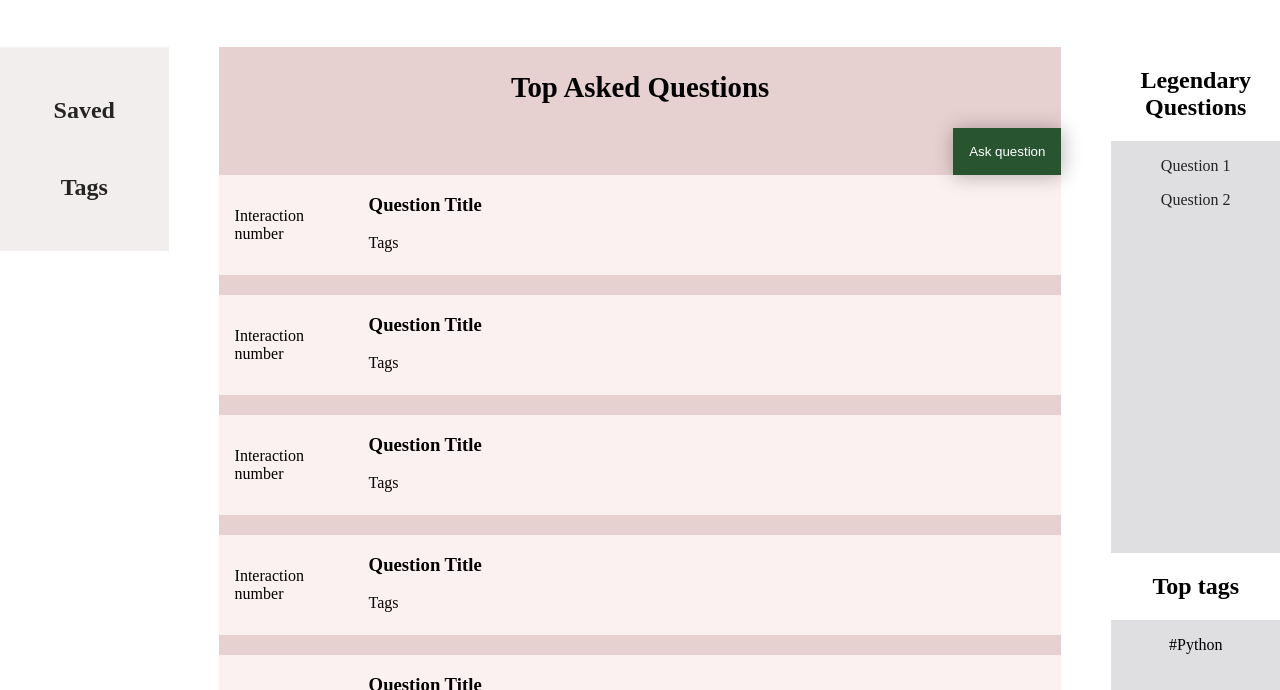
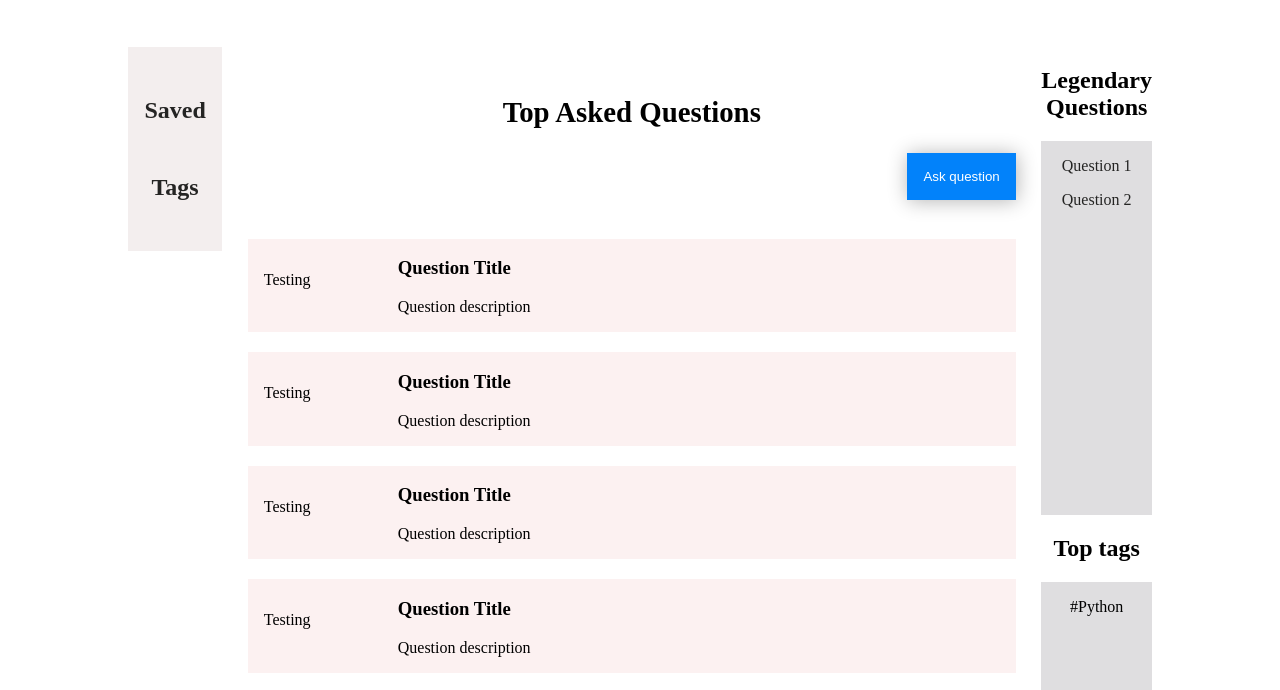
Before and after one commit to giaongo/Answerpedia, a plain HTML site: page ui/index.html in a window 1280 px wide. Shown: the part 103-793 px from the top of the page. Drawn offline with Linux system fonts and the light colour scheme.

Commit message:
adding js file for index.html

```diff
--- a/ui/css/style.css
+++ b/ui/css/style.css
@@ -9,6 +9,8 @@
     --pink-grey:#f3eeee;
     --light-pink:#fcf1f1;
     --darker-pink:#E7D0D0;
+    --light-blue: rgb(2, 130, 250);
+    --blue: #0427ee;
     --green:#285430;
     --grey:#DFDEE0;
     --dark-grey:#2d2e2d;
@@ -101,13 +103,22 @@ button:active {
     margin-left: auto;
 }
 
+
 #feed {
     display:flex;
     margin-top: var(--margin-large);
+    /* justify-content: center; */
 }
 
-#feed nav,#feed aside {
+#feed nav {
+    margin-left: 10%;
+    flex: 1;
+}
+
+#feed aside {
     flex:1;
+    margin-right: 10%;
+
 }
 #feed .allQuestions {
     flex:5;
@@ -135,20 +146,36 @@ button:active {
     font-size:var(--font-heading-medium);
 }
 
-.allQuestions h2 {
+.allQuestionsContainer {
+    margin: 2%;
+    width: 60%;
+}
+
+.topAskedQuestions h2 {
     text-align: center;
     font-size: var(--font-heading-large);
 }
-.allQuestions button {
+.topAskedQuestions button {
     float:right;
-    background-color: var(--green);
-
+    background-color: var(--light-blue);
     border: none;
     padding:var(--padding-small);
     cursor:pointer;
     box-shadow:1px 1px 20px rgba(0, 0,0,0.3);
+    margin-bottom: 5%;
 }
-.allQuestions button a {
+
+.topAskedQuestions button:hover {
+    background-color: var(--blue);
+    /* transition: 0.5s; */
+    color: var(--white);
+}
+
+.topAskedQuestions button:active {
+    box-shadow: 0 5px var(--blue);
+    transform: translateY(1px);
+}
+.topAskedQuestions button a {
     color:var(--white);
     text-decoration: none;
 }
--- a/ui/index.html
+++ b/ui/index.html
@@ -4,7 +4,7 @@
     <meta charset="UTF-8">
     <meta http-equiv="X-UA-Compatible" content="IE=edge">
     <meta name="viewport" content="width=device-width, initial-scale=1.0">
-    <title>Answerpedia Feed</title>
+    <title>News Feed</title>
     <link href="css/style.css" rel="stylesheet">
     <script src="https://kit.fontawesome.com/3e403a213d.js" crossorigin="anonymous"></script>
 </head>
@@ -30,12 +30,14 @@
                 <li><a href="tags.html">Tags</a></li>
             </ul>
         </nav>
-        <article class="allQuestions">
+        <div class="allQuestionsContainer">
+            <article class="topAskedQuestions">
                 <h2>Top Asked Questions</h2>
                 <button><a href="add-question.html">Ask question</a></button>
                 <!-- The below articles will be made dynamically in js file based on the fetch data from
                 backend -->
-            <article class="question">
+                <div class="questionContainer">
+                    <!-- <article class="question">
                         <p>Interaction number</p>
                         <div>
                             <h3>Question Title</h3>
@@ -76,9 +78,10 @@
                             <h3>Question Title</h3>
                             <p>Tags</p>
                         </div>
+                    </article> -->
+                </div>
             </article>
-
-        </article>
+        </div>
         <aside>
             <h2>Legendary Questions </h2>
             <div class="legendaryContainer">
@@ -91,5 +94,6 @@
             </div>
         </aside>
     </main>
+    <script src="/ui/js/index.js"></script>
 </body>
 </html>
--- /dev/null
+++ b/ui/js/index.js
@@ -0,0 +1,40 @@
+'use strict'
+const url = 'http://127.0.0.1:5500/ui/' //Change url when uploading to server
+
+//Select existing html element
+const questionContainer = document.querySelector('.questionContainer');
+
+//Create questions cards/sections inside allQuestion article
+const createQuestionCards = (questions) => {
+    //Clear questionList before appending new ones
+    questionContainer.innerHTML = '';
+    questions.forEach(question => {
+        //Create elements with DOM methods
+        const article = document.createElement('article');
+        article.className = 'question';
+        const questionP = document.createElement('p');
+        const questionDiv = document.createElement('div');
+        article.appendChild(questionP);
+        questionP.innerText='Testing';
+        article.appendChild(questionDiv);
+        const questionDivH3 = document.createElement('h3');
+        const questionDivP = document.createElement('p');
+        questionDiv.appendChild(questionDivH3);
+        questionDiv.appendChild(questionDivP);
+        questionDivH3.innerText='Question Title';
+        questionDivP.innerText = 'Question description';
+        questionContainer.appendChild(article);
+    });
+    // questionContainer.appendChild(question);
+    console.log(questionContainer.innerHTML);
+}
+
+
+createQuestionCards([
+    {
+    },
+    {},
+    {},
+    {},
+    {}
+])
```
Also changed, not shown: ui/sign-up.html (+1 -1 lines). Lines whose indentation alone changed are shown as unchanged.
